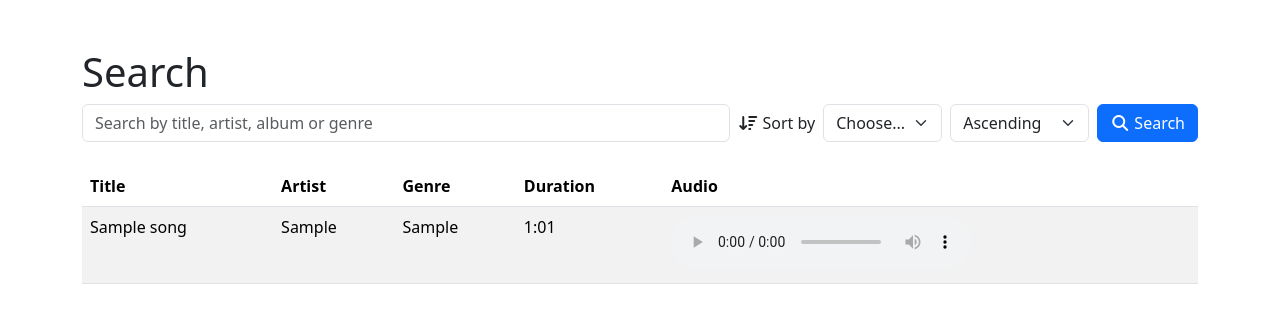
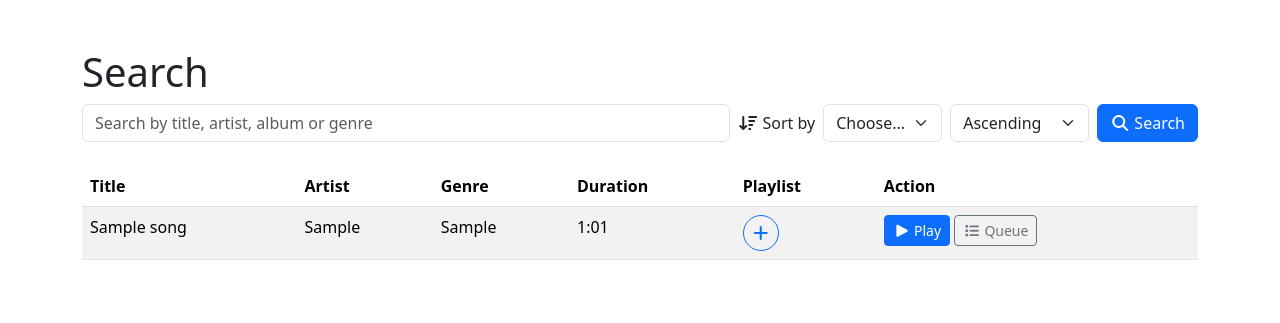
Before and after one commit to CS4300-CS5300-FA26/team-7, a Django app: page /search/ in a window 1280 px wide. Shown: the part 72-395 px from the top of the page. Run offline with Django 5.2, Linux system fonts and the light colour scheme; a user stored in the database is signed in; tables that the repository leaves empty hold one stand-in row (values such as "Sample post").

Commit message:
Playlist/queue buttons work from search bar now

```diff
--- a/crate/templates/crate/search.html
+++ b/crate/templates/crate/search.html
@@ -42,27 +42,57 @@
                 <th>Artist</th>
                 <th>Genre</th>
                 <th>Duration</th>
-                <th>Audio</th>
+                <th>Playlist</th>
+                <th>Action</th>
             </tr>
         </thead>
         <tbody>
             {% for song in songs %}
+            {% if song.audio_file %}
             <tr>
                 <td>{{ song.title }}</td>
                 <td>{{ song.artist }}</td>
                 <td>{{ song.genre }}</td>
                 <td>{% if song.minutes is not None and song.seconds is not None %}{{ song.minutes }}:{{song.seconds|stringformat:"02d" }}{% endif %}</td>
+
                 <td>
-                    {% if song.audio_file %}
-                    <audio controls>
-                        <source src="{{ song.audio_file.url }}">
-                        Your browser does not support the audio element.
-                    </audio>
-                    {% else %}
-                    <em>No audio file</em>
-                    {% endif %}
+                    <button type="button" class="btn btn-outline-primary rounded-circle" style="width: 36px; height: 36px; padding: 0;"
+                        title="Add to playlist"
+                        onclick="document.getElementById('playlist-menu-{{ song.id }}').hidden = !document.getElementById('playlist-menu-{{ song.id }}').hidden">
+                        <i class="fa-solid fa-plus"></i>
+                    </button>
+
+                    <div id="playlist-menu-{{ song.id }}" hidden class="mt-2">
+                        {% if playlists %}
+                        {% for playlist in playlists %}
+                            {% if song not in playlist.songs.all %}
+                            <form method="post"
+                                action="{% url 'add_song_to_playlist' song.id %}"
+                                class="mb-1">
+                                {% csrf_token %}
+                                <input type="hidden" name="playlist_id" value="{{ playlist.id }}">
+                                <input type="hidden" name="next" value="song_list">
+
+                                <button type="submit" class="btn btn-sm btn-light">
+                                    {{ playlist.name }}
+                                </button>
+                            </form>
+                            {% endif %}
+                        {% endfor %}
+                        {% else %}
+                        <small>No playlists yet.</small>
+                        <a href="{% url 'playlists' %}">Create one</a>
+                        {% endif %}
+                    </div>
+                </td>
+                <td>
+                    <div data-song data-song-id="{{ song.id }}" data-title="{{ song.title }}" data-artist="{{ song.artist }}" data-url="{{ song.audio_file.url }}">
+                        <button type="button" class="btn btn-sm btn-primary" data-queue-action="play" title="Play {{ song.title }}"><i class="fa-solid fa-play"></i> Play</button>
+                        <button type="button" class="btn btn-sm btn-outline-secondary" data-queue-action="add" title="Add {{ song.title }} to the queue"><i class="fa-solid fa-list"></i> Queue</button>
+                    </div>
                 </td>
             </tr>
+            {% endif %}
             {% endfor %}
         </tbody>
     </table>
```
